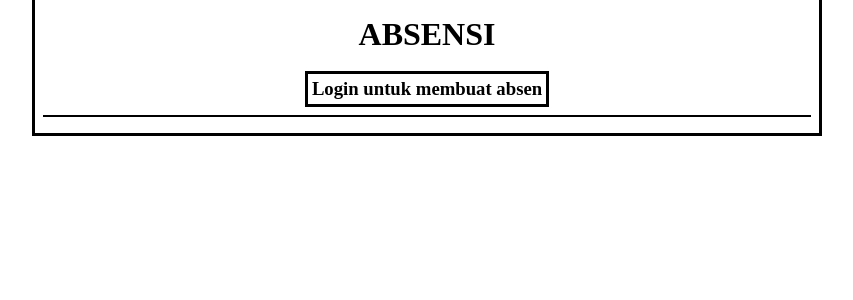
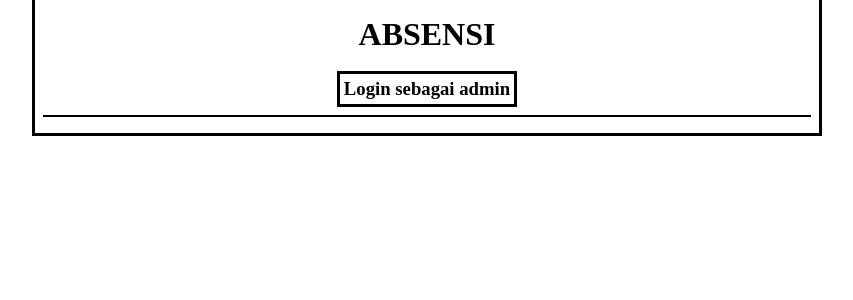
Before and after one commit to gabrield-droid/attendance-app, a PHP site: page / in a window 1280 px wide. Shown: the top 300 px of the page, without its empty margins (213-1066 px from the left). Run offline with PHP 8.4, Linux system fonts and the light colour scheme; data that the repository does not hold is empty.

Commit message:
edit the label of the login button

```diff
--- a/contents/home.php
+++ b/contents/home.php
@@ -12,7 +12,7 @@
 
 <section class="login_info logged">
     <a href="?content=login">
-        <div><h3>Login untuk membuat absen</h3></div>
+        <div><h3>Login sebagai admin</h3></div>
     </a>
 </section>
 
```
